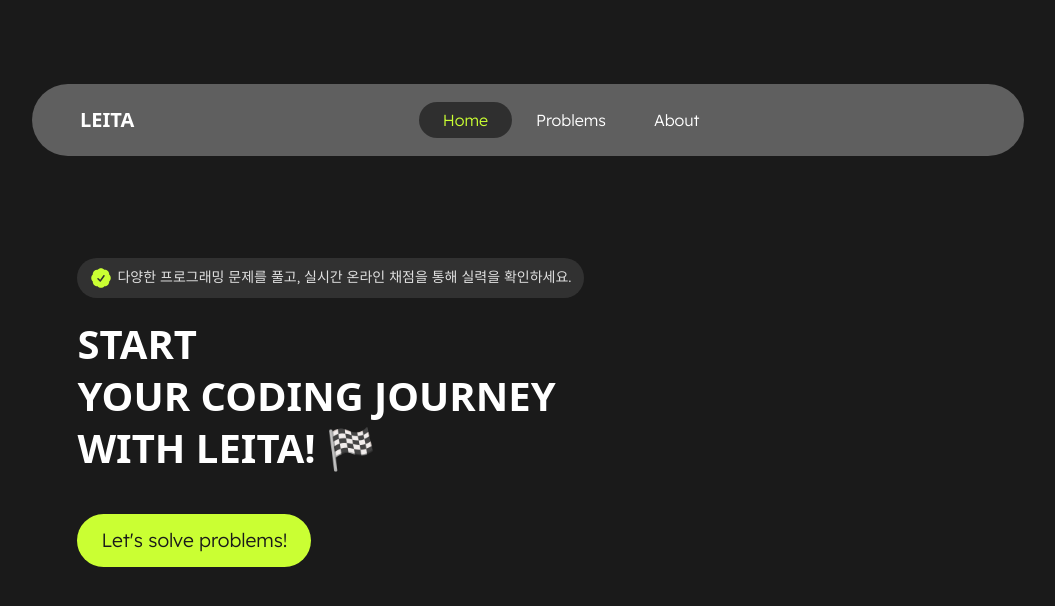
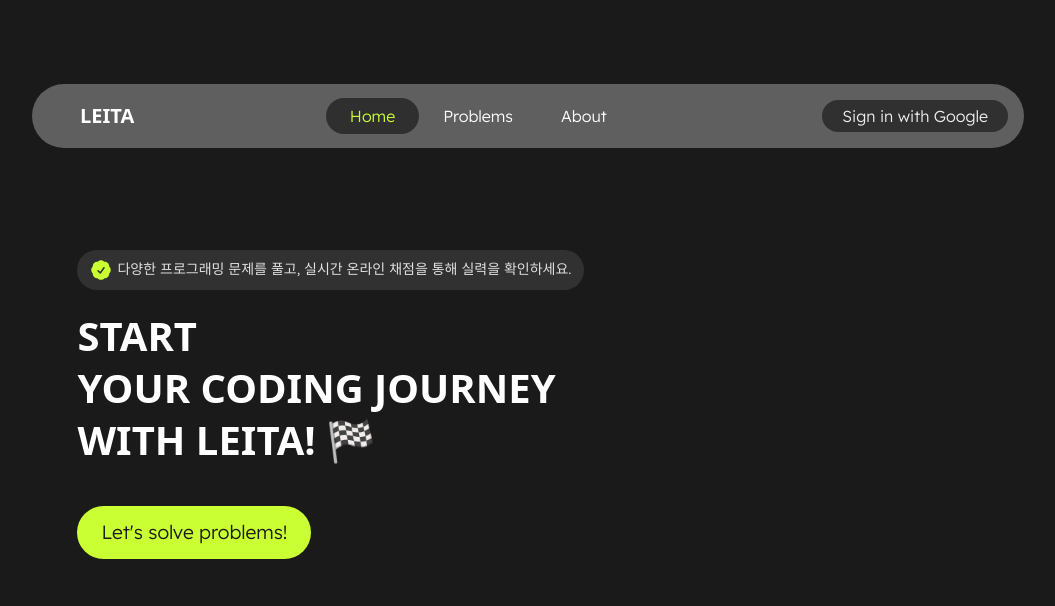
Before and after one commit to Hantorism/leita-client, a React (Create React App) app: page / in a window 1280 px wide. Shown: the top 606 px of the page, without its empty margins (112-1167 px from the left). Built offline with nearby package versions, Linux system fonts and the light colour scheme; no server answers.

Commit message:
login api

```diff
--- a/src/components/common/login.jsx
+++ b/src/components/common/login.jsx
@@ -1,17 +1,15 @@
 import React, { useEffect, useState } from "react";
-import { GoogleLogin, googleLogout } from "@react-oauth/google";
+import { googleLogout, useGoogleLogin } from "@react-oauth/google";
 import { jwtDecode } from "jwt-decode";
 import { useNavigate } from "react-router-dom";
 import Cookies from "js-cookie";
 import axios from "axios";
 import "./button.css";
 
-const API_BASE_URL = "https://dev-server.leita.dev/auth";
+const API_BASE_URL = "https://dev-server.leita.dev/api/auth"; // API 주소 설정
 
 const Login = ({ user, setUser }) => {
     const navigate = useNavigate();
-    const [email, setEmail] = useState("");
-    const [password, setPassword] = useState("");
 
     useEffect(() => {
         const storedUser = localStorage.getItem("user");
@@ -20,13 +18,27 @@ const Login = ({ user, setUser }) => {
         }
     }, []);
 
-    const handleEmailLogin = async (e) => {
-        e.preventDefault();
+
+    const signInWithGoogle = useGoogleLogin({
+        onSuccess: async (tokenResponse) => {
             try {
+
+                const googleUser = await axios.get(`https://www.googleapis.com/oauth2/v3/userinfo`, {
+                    headers: { Authorization: `Bearer ${tokenResponse.access_token}` }
+                });
+
+                const userEmail = googleUser.data.email;
+
+
                 const res = await axios.post(`${API_BASE_URL}/login`, {
-                email,
-                password,
+                    email: userEmail,
+                    password: tokenResponse.access_token,
+                    // password: tokenResponse.id_token,
+                }, {
+                    headers: { "Content-Type": "application/json" }
                 });
+
+                // 쿠키에 accessToken, refreshToken 저장
                 Cookies.set("accessToken", res.data.accessToken, { expires: 1 }); // 1일 유지
                 Cookies.set("refreshToken", res.data.refreshToken, { expires: 7 }); // 7일 유지
 
@@ -39,21 +51,14 @@ const Login = ({ user, setUser }) => {
                 localStorage.setItem("user", JSON.stringify(userRes.data));
                 navigate("/");
             } catch (error) {
-            console.error("Login failed:", error);
-        }
-    };
-
-
-    const signInWithGoogle = async (credentialResponse) => {
-        try {
-            const decoded = jwtDecode(credentialResponse.credential);
-            setUser(decoded);
-            localStorage.setItem("user", JSON.stringify(decoded));
-            navigate("/");
-        } catch (error) {
                 console.error("Google login failed:", error);
             }
-    };
+        },
+        onError: (error) => {
+            console.error("Google login error:", error);
+        },
+    });
+
 
 
     const logout = () => {
@@ -68,41 +73,20 @@ const Login = ({ user, setUser }) => {
         <div className="login-container">
             {user ? (
                 <div className="flex items-center gap-3">
-                    <span className="text-white text-sm">Hello, {user.name} 👋</span>
+                    <span className="text-white text-sm">Hello, {user.username} 👋</span>
                     <button
                         className="bg-[#303030] text-[#ededed] font-light px-5 py-1 rounded-full border-none outline-none no-underline font-lexend hover:bg-[#ededed] hover:text-[#303030]"
                         onClick={logout}
                     >
                         Logout
                     </button>
-
                 </div>
             ) : (
                 <div className="login-form">
-
-                    {/*<form onSubmit={handleEmailLogin}>*/}
-                    {/*    <input*/}
-                    {/*        type="email"*/}
-                    {/*        placeholder="Email"*/}
-                    {/*        value={email}*/}
-                    {/*        onChange={(e) => setEmail(e.target.value)}*/}
-                    {/*        required*/}
-                    {/*    />*/}
-                    {/*    <input*/}
-                    {/*        type="password"*/}
-                    {/*        placeholder="Password"*/}
-                    {/*        value={password}*/}
-                    {/*        onChange={(e) => setPassword(e.target.value)}*/}
-                    {/*        required*/}
-                    {/*    />*/}
-                    {/*    <button type="submit">Login</button>*/}
-                    {/*</form>*/}
-
-
-                    <GoogleLogin
-                        onSuccess={signInWithGoogle}
-                        onError={(error) => console.log("Login Failed:", error)}
-                    />
+                    <button  className="bg-[#303030] text-[#ededed] font-light px-5 py-1 rounded-full border-none outline-none no-underline font-lexend hover:bg-[#ededed] hover:text-[#303030]"
+                            onClick={() => signInWithGoogle()}>
+                        Sign in with Google
+                    </button>
                 </div>
             )}
         </div>
```
Lines whose indentation alone changed are shown as unchanged.
